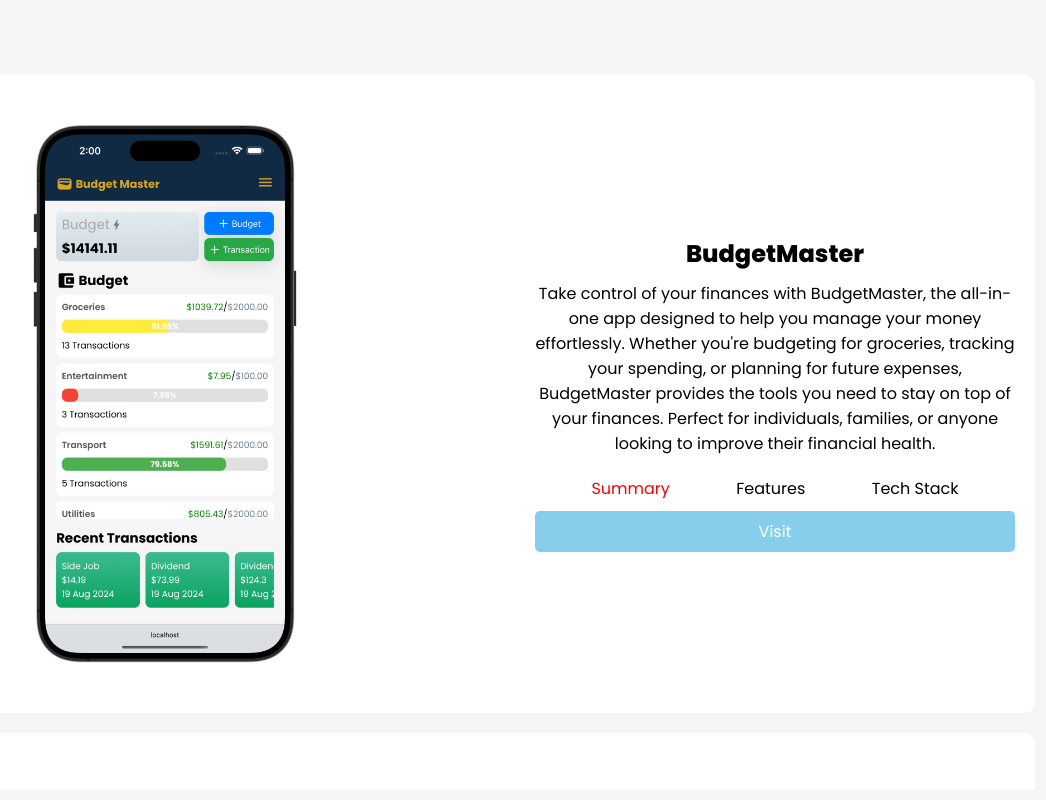
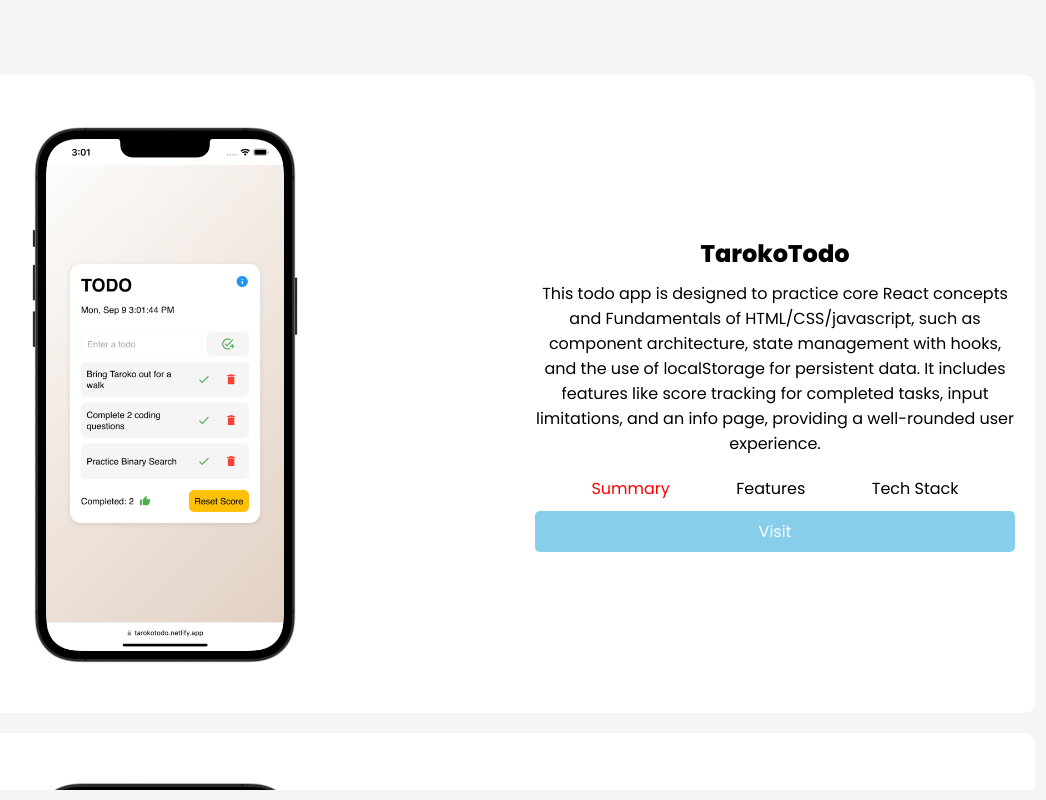
Before and after one commit to TarokoDev/ANSM-Portfolio, a React (Vite) app in the folder frontend/: page / in a window 1280 px wide. Shown: the part 1600-2400 px from the top of the page, without its empty margins (230-1276 px from the left). Built offline with nearby package versions, Linux system fonts and the light colour scheme.

Commit message:
Added TarokoTodo App

```diff
--- a/frontend/src/pages/projects/Projects.jsx
+++ b/frontend/src/pages/projects/Projects.jsx
@@ -16,11 +16,12 @@ export default function Projects() {
                     <Project splineSrc={"https://prod.spline.design/PivuAol3Z3WfYQRU/scene.splinecode"} data={ProjectsData[3]} /> */}
                     {/* <Project splineSrc={"https://prod.spline.design/qSZymrbGSnd47ZSY/scene.splinecode"} data={ProjectsData[3]} /> */}
 
-                    <Project image={"/BM-Home.png"} imageOrientation="portrait" data={ProjectsData[0]} />
-                    <Project image={"/yab.png"} imageOrientation="landscape" data={ProjectsData[1]} />
-                    <Project image={"/kimchinc.png"} imageOrientation="landscape" data={ProjectsData[2]} />
-                    <Project image={"/js.png"} imageOrientation="portrait" data={ProjectsData[3]} />
-                    <Project image={"/ansm.png"} imageOrientation="portrait" data={ProjectsData[4]} />
+                    <Project image={"/tarokotodo.png"} imageOrientation="portrait" data={ProjectsData[0]} />
+                    <Project image={"/BM-Home.png"} imageOrientation="portrait" data={ProjectsData[1]}/>
+                    <Project image={"/yab.png"} imageOrientation="landscape" data={ProjectsData[2]} />
+                    <Project image={"/kimchinc.png"} imageOrientation="landscape" data={ProjectsData[3]} />
+                    <Project image={"/js.png"} imageOrientation="portrait" data={ProjectsData[4]} />
+                    <Project image={"/ansm.png"} imageOrientation="portrait" data={ProjectsData[5]} />
                 </div>
             </div>
         </>
--- a/frontend/src/pages/projects/ProjectsData.jsx
+++ b/frontend/src/pages/projects/ProjectsData.jsx
@@ -1,4 +1,35 @@
 const data = [
+    {
+        title: "TarokoTodo",
+        shortSummary: "A dynamic todo app with score tracking and localStorage support.",
+        summary: `This todo app is designed to practice core React concepts and Fundamentals of HTML/CSS/javascript, such as component architecture, state management with hooks, and the use of localStorage for persistent data. It includes features like score tracking for completed tasks, input limitations, and an info page, providing a well-rounded user experience.`,
+        keyFeatures: [
+            <strong>Todo Management</strong>,
+            <>Add, complete, and delete todos to keep track of your tasks.</>,
+            <strong>Score Tracking</strong>,
+            <>Keep track of completed tasks with a score system to encourage productivity.</>,
+            <strong>LocalStorage Persistence</strong>,
+            <>All todos and scores are saved to localStorage to retain state across browser sessions.</>,
+            <strong>Input Limitation</strong>,
+            <>Prevent adding more than a set limit of todos and handle input dynamically.</>,
+            <strong>Designed for Mobile and Web Browsers</strong>,
+            <>Optimized for both mobile and web browsers, ensuring a responsive experience across devices. Dynamically manage input limitations, including preventing more than a set limit of todos.</>,
+            <strong>Info Page</strong>,
+            <>Display additional information and links to the creator's portfolio via an integrated info page.</>
+        ],
+        techStack: [
+            <strong>Frontend</strong>,
+            "React, HTML, CSS, JavaScript, Vite, localStorage",
+            "",
+            <strong>CI/CD</strong>,
+            "GitHub, Netlify",
+            "",
+            <strong>Additional Tools</strong>,
+            "Xcode iOS Simulator, Chrome Developer Tools",
+
+        ],
+        link: "https://tarokotodo.netlify.app"
+    },
     {
         title: "BudgetMaster",
         shortSummary: "Take control of your finances with BudgetMaster",
```
Also changed, not shown: frontend/public/tarokotodo.png (added).
